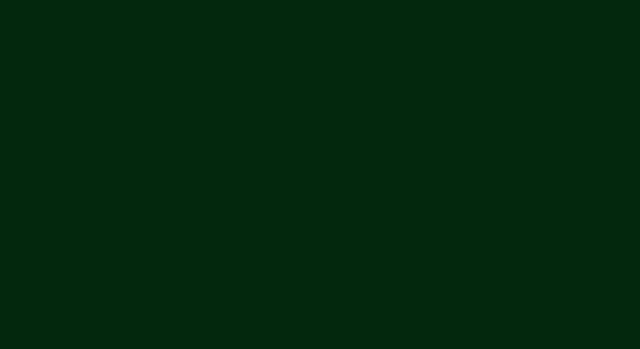
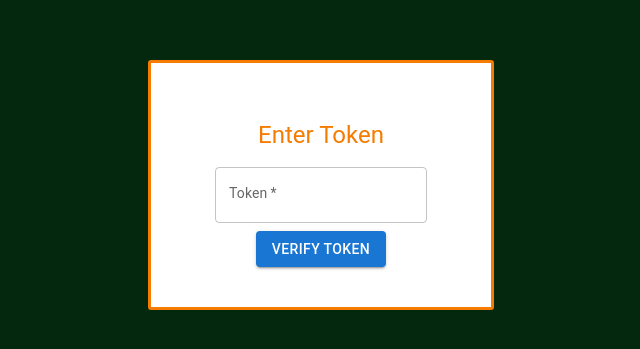
Before and after one commit to alan-sam/CS-4389-Secure-Bank-App, a React (Create React App) app: page /auth in a window 1280 px wide. Before the commit this address had no page. Shown: the part 215-564 px from the top of the page, without its empty margins (319-959 px from the left). Built offline with nearby package versions, Linux system fonts and the light colour scheme.

Commit message:
Updated: auth/contact/transfer/accounts/

```diff
--- a/src/App.css
+++ b/src/App.css
@@ -82,6 +82,69 @@ body {
     transform: rotate(360deg);
   }
 }
+
+.auth {
+  text-align: center;
+  max-width: 300px;
+  margin: 0 auto;
+  display: flex;
+  flex-direction: column;
+  align-items: center;
+  justify-content: center;
+  padding: 20px;
+  border: 3px solid #f57c00;
+  border-radius: 3px;
+  background-color: white;
+}
+
+.auth form {
+  display: flex;
+  flex-direction: column;
+  align-items: center;
+  padding: 20px;
+}
+
+.auth h3 {
+  font-size: 24px;
+}
+
+.auth label {
+  font-size: 14px;
+  margin-bottom: 6px;
+  text-align: left;
+}
+
+.auth .form-control {
+  width: 100%;
+  padding: 10px;
+  margin: 10px 0;
+  border: 1px solid #070707;
+  border-radius: 5px;
+  display: block;
+  margin: 0 auto;
+  box-sizing: border-box;
+  width: 100%;
+}
+
+.auth .btn {
+  width: 100%;
+  padding: 10px;
+  background-color: #007bff;
+  color: #fff;
+  border: none;
+  border-radius: 5px;
+  cursor: pointer;
+}
+
+.auth .btn:hover {
+  background-color: #0056b3;
+}
+
+.auth .mb-2 {
+  font-weight: bold;
+  align-items: center;
+}
+
 
 .signin {
   text-align: center;
--- a/src/App.js
+++ b/src/App.js
@@ -6,17 +6,21 @@ import Dash from './dashboard/dash';
 import Account from './dashboard/dash-function/account';
 import Transaction from './dashboard/dash-function/transactions';
 import Transfer from './dashboard/dash-function/transfer';
+import Contact from './dashboard/dash-function/Contact';
+import EmailTokenAuth from './EmailAuthToken';
 
 function App() {
   return (
     <BrowserRouter>
       <Routes>
         <Route path="/" element={<Login />} />
+        <Route path="/auth" element={<EmailTokenAuth />} />
         <Route path="/signin" element={<Signin />} />
         <Route path="/dashboard" element={<Dash />} />
         <Route path="/dashboard/account" element={<Account />} />
         <Route path="/dashboard/transactions" element={<Transaction />} />
         <Route path="/dashboard/transfer" element={<Transfer />} />
+        <Route path="/dashboard/Contact" element={<Contact />} />
       </Routes>
     </BrowserRouter>
   );
--- /dev/null
+++ b/src/EmailAuthToken.js
@@ -0,0 +1,70 @@
+import React, { useState, useEffect } from 'react';
+import { useNavigate } from "react-router-dom";
+import { Button, TextField, Container, Typography, Box } from '@mui/material';
+
+const EmailTokenAuth = () => {
+  const [token, setToken] = useState("");
+  const navigate = useNavigate();
+
+  useEffect(() => {
+    // Generate a random 6-digit number as a token
+    const simulatedToken = Math.floor(100000 + Math.random() * 900000).toString();
+    localStorage.setItem('simulatedAuthToken', simulatedToken);
+    console.log("Generated Token:", simulatedToken); // we have the token in the console press f12 or inspect and go to console.
+  }, []);
+
+  const handleTokenChange = (e) => {
+    setToken(e.target.value);
+  };
+
+  const handleTokenVerification = () => {
+    const storedToken = localStorage.getItem('simulatedAuthToken');
+
+    if (token === storedToken) {
+      navigate('/dashboard');
+      localStorage.removeItem('simulatedAuthToken'); // Clear the token after use
+    } else {
+      alert("Invalid or expired token.");
+    }
+  };
+
+  return (
+    <div className="auth">
+      <Container component="main" maxWidth="xs">
+        <div className="auth-box">
+          <form noValidate>
+            <Box sx={{ textAlign: 'center', mb: 2 }}>
+              {/* Uncomment and add your logo if necessary */}
+              {/* <img src={logo} alt="Logo" width="72" /> */}
+            </Box>
+            <Typography component="h1" variant="h5" color={'#f57c00'}>
+              Enter Token
+            </Typography>
+            <TextField
+              variant="outlined"
+              margin="normal"
+              required
+              fullWidth
+              name="token"
+              label="Token"
+              type="password"
+              id="token"
+              value={token}
+              onChange={handleTokenChange}
+            />
+            <Button
+              type="button"
+              variant="contained"
+              color="primary"
+              onClick={handleTokenVerification}
+            >
+              Verify Token
+            </Button>
+          </form>
+        </div>
+      </Container>
+    </div>
+  );
+};
+
+export default EmailTokenAuth;
--- a/src/components/Login.js
+++ b/src/components/Login.js
@@ -20,7 +20,7 @@ const Login = () => {
       password: password,
     };
 
-    fetch("http://localhost:8080/bankingApp/login", {
+    fetch("http://localhost:9000/bankingApp/login", { // Update this URL based on your Spring Boot route
       headers: {
         "Content-Type": "application/json",
       },
@@ -28,23 +28,24 @@ const Login = () => {
       body: JSON.stringify(reqBody),
     })
       .then(async (response) => {
-        const data = await response.json(); // Assuming the server responds with JSON data
+        const data = await response.json(); // Assuming server responds with JSON
         console.log('Response Status:', response.status);
         console.log('Login Data:', data);
 
-        if (response.status === 200 && data === true) {
-          navigate("/dashboard");
-          startSessionTimer();
-        } else if (response.status === 200 && data === false) {
-          setErrorMsg("Invalid username or password");
-        } else if (response.status === 401 || response.status === 403) {
-          setErrorMsg("Invalid username or password");
+        if (response.status === 200) {
+          if(data === true) {
+            navigate(`/auth?email=${email}`); // Update to navigate to the dashboard or appropriate route
+            startSessionTimer();
+          } else {
+            setErrorMsg("Invalid username or password");
+          }
         } else {
           setErrorMsg("Something went wrong, try again later.");
         }
       })
       .catch((error) => {
         console.error('Login Error:', error);
+        setErrorMsg("An error occurred during login.");
       });
 
       const startSessionTimer = () => {
@@ -54,7 +55,7 @@ const Login = () => {
         // Set a new timer
         const timeout = setTimeout(() => {
           showLogoutWarning();
-        }, 5 * 60000); // 1 minute in milliseconds
+        }, 10 * 60000); // 5 minute in milliseconds
 
         // Save the timeout to state so we can clear it if needed
         setSessionTimeout(timeout);
@@ -84,25 +85,6 @@ const Login = () => {
 
   }
 
-  // const validCredentials = [
-  //   { email: 'alan@gmail.com', password: '112' },
-
-  //   // Add more credentials as needed
-  //   { email: 'rajas2.kothari@gmail.com', password: 'password2'},
-  // ];
-
-  // function sendLoginRequest() {
-  //   setErrorMsg("");
-
-  //   // Check if the provided email and password match any of the valid credentials
-  //   const isValid = validCredentials.some(cred => cred.email === email && cred.password === password);
-
-  //   if (isValid) {
-  //     navigate("/dashboard");
-  //   } else {
-  //     setErrorMsg("Incorrect username or password");
-  //   }
-  // }
 
 
   return (
--- a/src/components/Signin.js
+++ b/src/components/Signin.js
@@ -102,5 +102,4 @@ function Signin() {
     </div>
   );
 }
-
 export default Signin;
--- /dev/null
+++ b/src/dashboard/dash-function/Contact.js
@@ -0,0 +1,37 @@
+import React, { useState } from 'react';
+import { Link, useNavigate } from 'react-router-dom';
+import { AppBar, Toolbar, Drawer, Button, Box, Typography, CssBaseline } from '@mui/material';
+
+const Contact = props => {
+  return (
+<div>
+    <Box
+    sx={{
+      margin: '10rem',
+      padding: '1.5rem',
+      border: '5px solid #e0e0e0',
+      borderRadius: '5px',
+      backgroundColor: '#f57c00',
+      height: '30rem',
+      width: '50rem'
+    }}
+  >
+    <Typography variant="h6" gutterBottom>
+    Contact Page
+    </Typography>
+    <Typography variant="body1" gutterBottom>
+      Phone Number: 222-222-2222
+    </Typography>
+    <Typography variant="body1" gutterBottom>
+      Email: CometBank@gmail.com
+    </Typography>
+    <Typography variant="body1" gutterBottom>
+      254 Washington Street, Washington.
+    </Typography>
+  </Box>
+
+</div>
+  );
+};
+
+export default Contact;
--- a/src/dashboard/dash-function/account.js
+++ b/src/dashboard/dash-function/account.js
@@ -1,10 +1,12 @@
 import React from 'react';
 import {
-  Typography, Card, CardContent, CardHeader, Divider, List, ListItem, ListItemText, Grid, Paper
+  Typography, Card, CardContent, CardHeader, Divider, List, ListItem, ListItemText, Grid, Paper, Avatar
 } from '@mui/material';
+import AccountBalanceIcon from '@mui/icons-material/AccountBalance';
+import AttachMoneyIcon from '@mui/icons-material/AttachMoney';
 
 const user = {
-  name: 'John Doe',
+  name: 'Rajas Kothari',
   accountNumber: '1234567890',
   routingNumber: '0987654321',
   balance: 3500.25,
@@ -17,9 +19,16 @@ const user = {
 };
 
 export default function Account() {
+  const balanceColor = user.balance >= 0 ? 'green' : 'red';
+
   return (
-    <Card style={{ width: '120%', height: '80vh', margin: '1em auto', padding: '1em' }}>
+    <Card style={{ width: '80%', margin: '2em auto', padding: '1em', backgroundColor: '#f5f5f5' }}>
       <CardHeader
+        avatar={
+          <Avatar style={{ backgroundColor: balanceColor }}>
+            <AccountBalanceIcon />
+          </Avatar>
+        }
         title={<Typography variant="h5">Checking Account</Typography>}
       />
 
@@ -31,25 +40,32 @@ export default function Account() {
             <Typography variant="subtitle1">Routing Number: {user.routingNumber}</Typography>
           </Grid>
           <Grid item xs={6}>
-            <Paper elevation={3} style={{ padding: '1em', textAlign: 'center' }}>
+            <Paper elevation={3} style={{ padding: '1em', textAlign: 'center', backgroundColor: balanceColor, color: 'white' }}>
+              <AttachMoneyIcon fontSize="large" />
               <Typography variant="h5">Balance: ${user.balance.toFixed(2)}</Typography>
             </Paper>
           </Grid>
         </Grid>
 
-        <Divider style={{ margin: '1em 0' }}/>
+        <Divider style={{ margin: '1em 0', backgroundColor: '#333' }}/>
 
         <List>
             {user.transactions.map(t => (
                 <ListItem key={t.id}>
                   <ListItemText
                     primary={t.description}
-                secondary={`${t.amount.toFixed(2)} - ${t.date}`}
+                    secondary={`${t.amount >= 0 ? '+' : ''}${t.amount.toFixed(2)}`}
+                    style={{ textAlign: 'left' }}
+                  />
+                  <ListItemText
+                    primary={t.date}
+                    style={{ textAlign: 'right' }}
                   />
                 </ListItem>
               ))}
         </List>
 
+
       </CardContent>
     </Card>
   );
--- a/src/dashboard/dash-function/transfer.js
+++ b/src/dashboard/dash-function/transfer.js
@@ -1,13 +1,8 @@
-import React, { useState } from 'react';
-import { Link } from 'react-router-dom';
-
+import React from 'react'
 
 function transfer() {
   return (
-    <>
     <div>transfer</div>
-    <h1>Welcome to Transfer Page</h1>
-    </>
   )
 }
 
```
Also changed, not shown: src/dashboard/dash.js (+76 -9 lines). Lines whose indentation alone changed are shown as unchanged.
